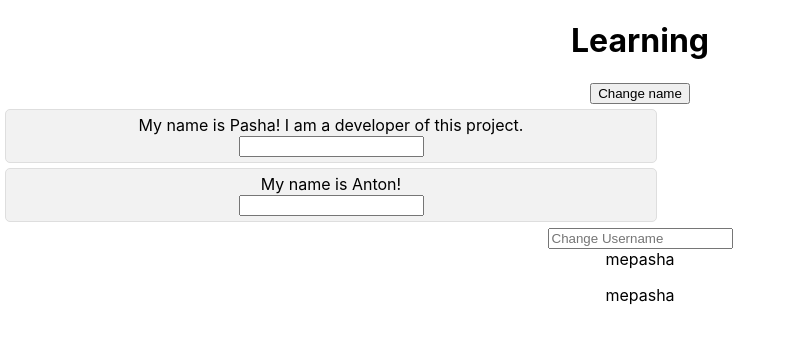
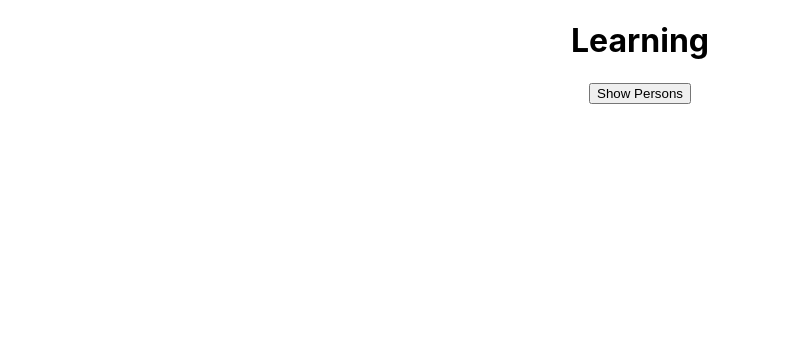
Before and after one commit to Megadethic/MyReactApp, a React (Create React App) app: page / in a window 1280 px wide. Shown: the top 344 px of the page, without its empty margins (0-791 px from the left). Built offline with nearby package versions, Linux system fonts and the light colour scheme.

Commit message:
lesson 57

```diff
--- a/src/App.js
+++ b/src/App.js
@@ -2,48 +2,50 @@ import React, {Component} from 'react';
 import './App.css';
 import './Person/Person.css';
 import Person from './Person/Person.js';
-import UserInput from './UserInput/UserInput';
-import UserOutput from './UserOutput/UserOutput';
 
 class App extends Component {
     state = {
         persons: [
-            {name: 'Pasha', note: 'I am a developer of this project.'},
-            {name: 'Anton', note: ''}
+            {id: 'qwe', name: 'Pasha'},
+            {id: 'asd', name: 'Dima'},
+            {id: 'zxc', name: 'Sveta'},
+            {id: 'rty', name: 'Alex'},
+            {id: 'fgh', name: 'Anton'}
         ],
-        username: "mepasha"
+        showPersons: false
     };
 
-    changeNameHandler = (event) => {
-        this.setState({
-                persons: [
-                    {name: 'Pasha', note: 'I am a developer of this project.'},
-                    {name: event.target.value, note: 'just me'}
-                ]
-            }
-        );
+    changeNameHandler = (event, personId) => {
+        const personIndex = this.state.persons.findIndex(p => p.id === personId);
+        const person = {...this.state.persons[personIndex]};
+        person.name = event.target.value;
+        const persons = [...this.state.persons];
+        persons[personIndex] = person;
+        this.setState({persons: persons});
     };
 
-    changeUserName = (event) => {
-        this.setState({username: event.target.value});
+    showPersons = () => {
+        this.setState({showPersons: !this.state.showPersons})
     };
 
     render() {
+        let persons = null;
+
+        if (this.state.showPersons) {
+            persons = this.state.persons.map(person => {
+                return <Person
+                    key={person.id}
+                    name={person.name}
+                    changeNameHandler={(event) => this.changeNameHandler(event, person.id)}/>
+            });
+        }
+
         return (
             <div className="App">
                 <h1>Learning</h1>
-                <button onClick={this.changeNameHandler}>Change name</button>
-                <Person name={this.state.persons[0].name}>
-                    {this.state.persons[0].note}
-                </Person>
-                <Person name={this.state.persons[1].name}
-                        change={this.changeNameHandler}>
-                    {this.state.persons[1].note}
-                </Person>
+                <button onClick={this.showPersons}>Show Persons</button>
+                {persons}
 
-                <UserInput change={this.changeUserName}
-                           name={this.state.username}/>
-                <UserOutput name={this.state.username}/>
             </div>
         );
     }
--- a/src/Person/Person.js
+++ b/src/Person/Person.js
@@ -2,8 +2,8 @@ import React from 'react'
 
 const person = (props) => {
     return <div className="Person">
-        My name is {props.name}! {props.children}<br/>
-        <input onChange={props.change}/>
+        My name is {props.name}!<br/>
+        <input onChange={props.changeNameHandler}/>
     </div>
 };
 
```
